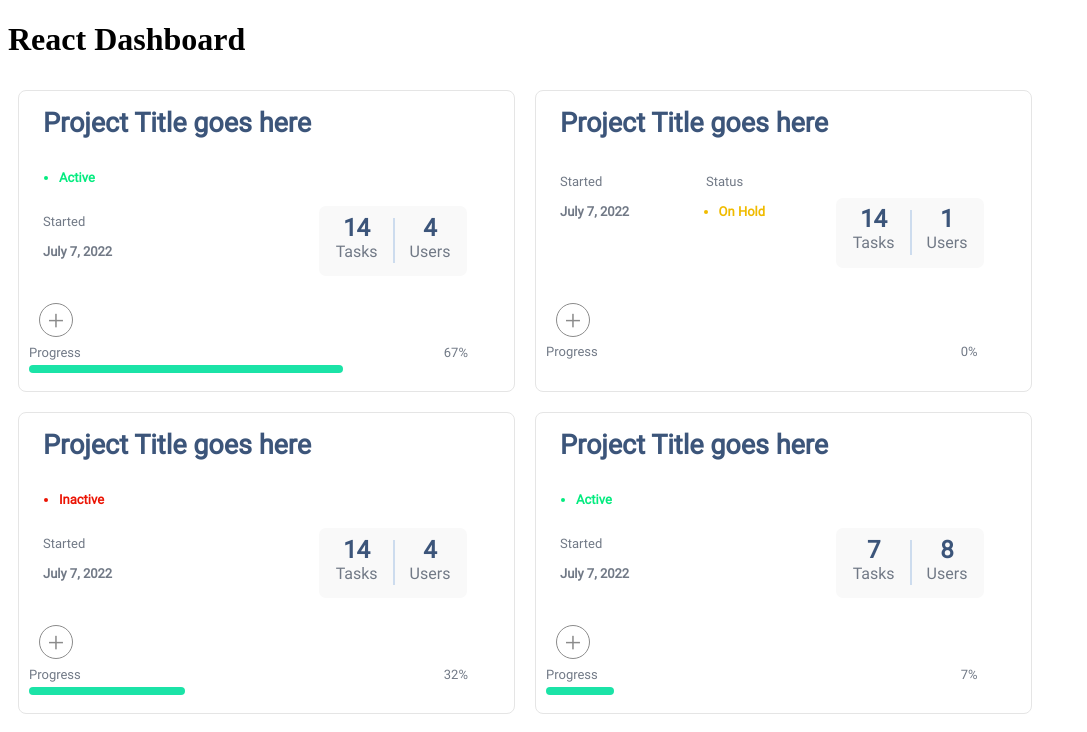
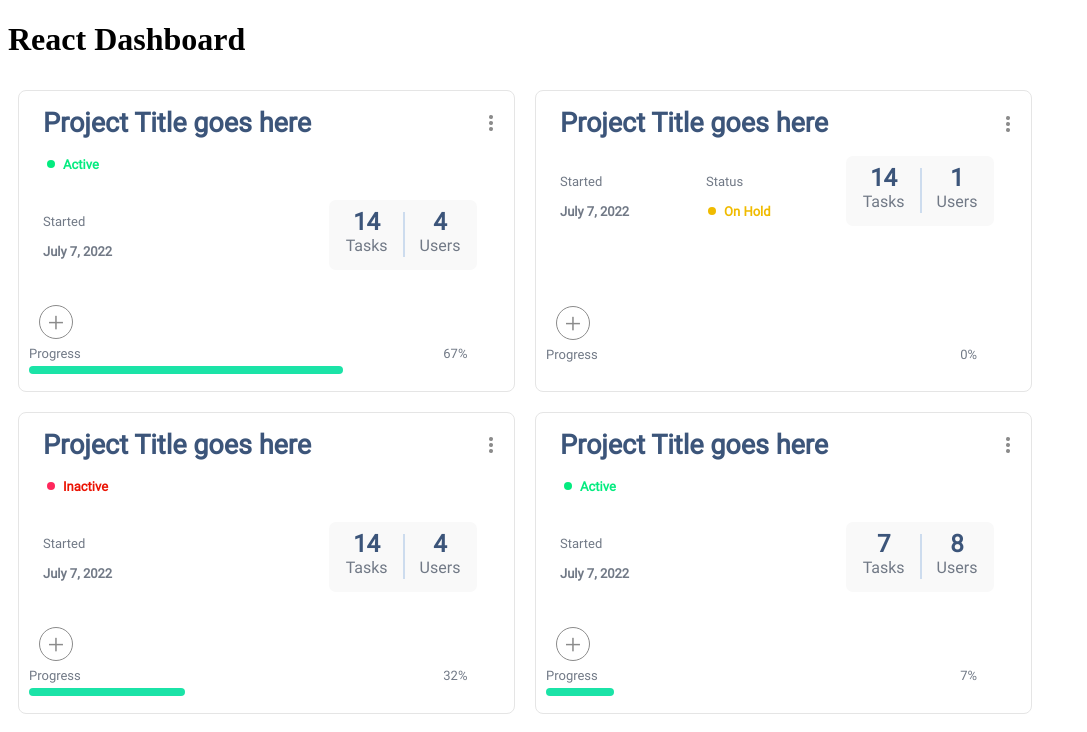
Before and after one commit to Frontend-Bootcamp-2022/react-dashboard-team-a, a JavaScript app: page / in a window 1280 px wide. Shown: the top 732 px of the page, without its empty margins (0-1087 px from the left). Built offline with nearby package versions, Linux system fonts and the light colour scheme.

Commit message:
Added dot menu icon and status dot section

```diff
--- a/src/components/Card/Card.js
+++ b/src/components/Card/Card.js
@@ -3,19 +3,20 @@ import ProgressBar from "./ProgressBar";
 import Percent from "./Percent";
 
 function Card(props){
-
+    let dotMenu="dot-menu"
     let progressBar =""
     if(props.status == "Active" || props.status=="Inactive"){
         progressBar="card-progress"
     }else{
         progressBar="card-progress-2"
+        dotMenu="dot-menu-onhold"
     }
 
     return (
         <div className="card">
             <CardInfo date={props.date} status={props.status} tasks={props.tasks}
             users={props.users}/>
-
+            <img src={require("./Icons/Vector.png")} className={dotMenu}></img>
             <div className={progressBar}>
             <div className="card-members">
             +
--- a/src/components/Card/CardInfo.js
+++ b/src/components/Card/CardInfo.js
@@ -7,12 +7,17 @@ function CardInfo(props){
     let className = ""
     let status=""
     let infoStatus="card-info-2";
+    let statusDot="status-dot"
+    let cardData="card-data"
     if(props.status =="On Hold"){
         className = "on-hold"
         status="Status"
         infoStatus="card-info"
+        statusDot="status-dot-onhold"
+        cardData="card-data-onhold"
     }else if (props.status=="Active"){
     className="active"
+    statusDot="status-dot-active"
 
     }else{
         className="inactive"
@@ -32,12 +37,15 @@ function CardInfo(props){
                 <h4 className="started">Started</h4>
                 <p className="started-date">{props.date}</p>
                 <h4 className="status" >{status}</h4>
-                <ul>
-                    <li className={className}>{props.status}</li>
-                </ul>
+
+
+                <div className={statusDot}></div>
+
+                    <h2 className={className}>{props.status}</h2>
+
             </div>
 
-            <div className="card-data">
+            <div className={cardData}>
                 <div className="data-info-1">
                 <h2 className="data-number">{props.tasks}</h2>
                 <p className="data-text">Tasks</p>
--- a/src/style.css
+++ b/src/style.css
@@ -27,7 +27,16 @@
     top: 8%;
     bottom: 85%;
 }
-
+.dot-menu{
+    position: relative;
+    left: 470px;
+    bottom: 220px;
+}
+.dot-menu-onhold{
+    position: relative;
+    left: 470px;
+    bottom: 250px;
+}
 .started{
     position: relative;
     width: 39px;
@@ -80,13 +89,42 @@ top:20px;
     line-height: 14px;
     color: #717986;
 }
+.status-dot{
+    position: relative;
+    width: 8px;
+height: 8px;
+left: 28px;
+bottom: 80px;
+border-radius: 50px;
+background: #FF285C;
+}
+.status-dot-onhold{
+    position: relative;
+    width: 8px;
+    height: 8px;
+    border-radius: 50px;
+    left: 34.7%;
+    right: 64.04%;
 
+    bottom: 24.2px;
+
+    background: #F0BB00;
+}
+.status-dot-active{
+    position: relative;
+    width: 8px;
+height: 8px;
+left: 28px;
+bottom: 80px;
+border-radius: 50px;
+background: #03eb7f;;
+}
 .on-hold{
     position: relative;
-    left: 31.34%;
+    left: 38.00%;
     right: 64.04%;
     top: 36.33%;
-    bottom: 27.5px;
+    bottom: 46.8px;
     color: #F0BB00;
 
     font-family: 'Roboto';
@@ -97,7 +135,8 @@ top:20px;
 }
 .active{
     position: relative;
-    bottom: 70px;
+    left: 44px;
+    bottom: 102px;
     color: #03eb7f;
     font-family: 'Roboto';
     font-style: normal;
@@ -108,7 +147,8 @@ top:20px;
 
 .inactive{
     position: relative;
-    bottom: 70px;
+    left: 44px;
+    bottom: 102px;
     color: #eb1303;
     font-family: 'Roboto';
     font-style: normal;
@@ -137,14 +177,14 @@ top:20px;
 
 .card-progress{
     position: relative;
-bottom: 58px;
+bottom: 90px;
 margin: 10px;
 background: ;
 
 }
 .card-progress-2{
     position: relative;
-    bottom: 90px;
+    bottom: 120px;
     margin: 10px;
     background: ;
 }
@@ -234,15 +274,27 @@ color: #717986;
 
 .precent{
 position: relative;
-left: 363px;
+left: 362.5px;
 }
 
 .card-data{
     position: relative;
     width: 148px;
     height: 70px;
-    left: 300px;
-    bottom: 65px;
+    left: 310px;
+    bottom: 85px;
+    display: flex;
+    flex-direction: row;
+    justify-content: center;
+    background: #F9F9F9;;
+    border-radius: 7px;
+}
+.card-data-onhold{
+    position: relative;
+    width: 148px;
+    height: 70px;
+    left: 310px;
+    bottom: 120px;
     display: flex;
     flex-direction: row;
     justify-content: center;
@@ -276,7 +328,7 @@ left: 363px;
 .vertical-line{
     position: relative;
     width: 2px;
-height: 45px;
-top: 12px;
-background-color:  #CDDCEE;
+    height: 45px;
+    top: 12px;
+    background-color:  #CDDCEE;
 }
```
Also changed, not shown: src/components/Card/Icons/Vector.png (added).
